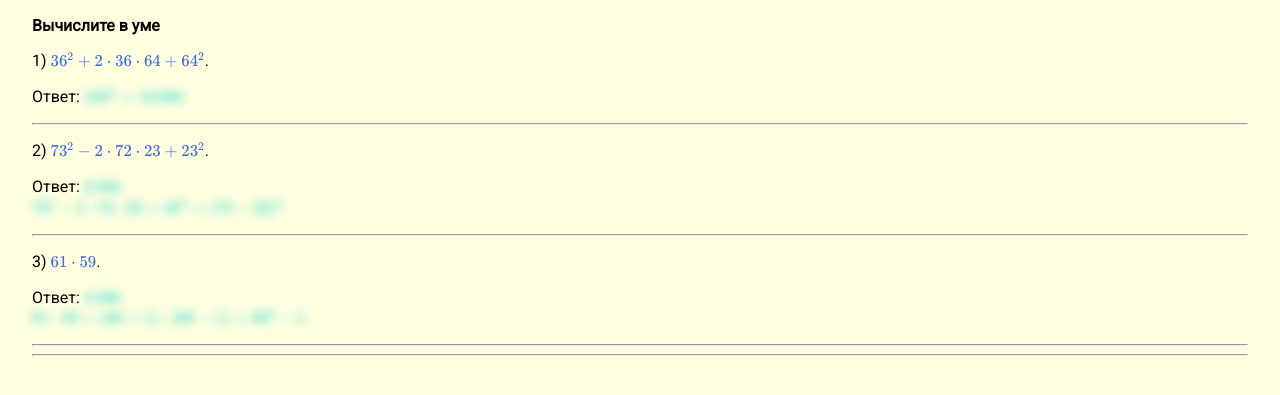
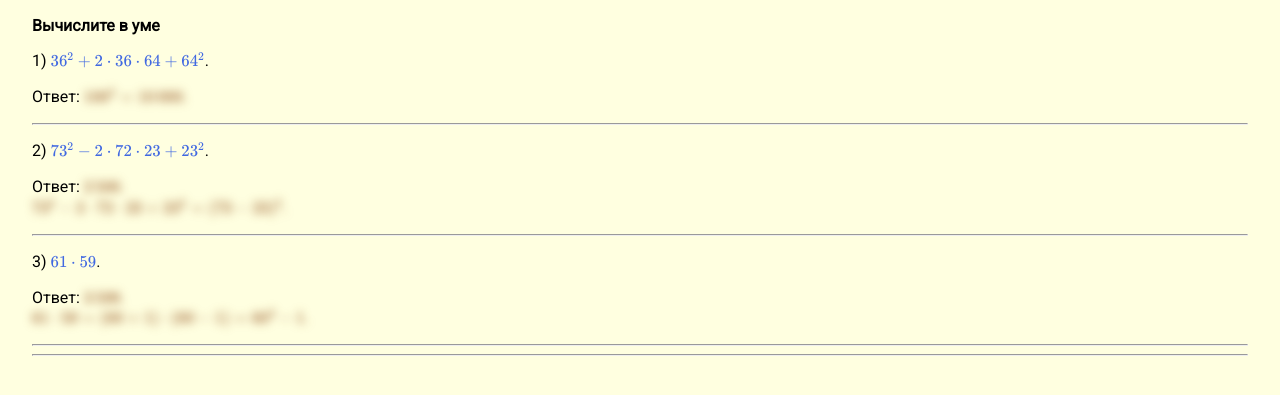
Before and after one commit to igorlsemenov/math, a Jekyll site: the page built from алгебра/7/ф-лы_сокр._умножения/3.md, in a window 1280 px wide. Shown: the top 395 px of the page. Built offline with Jekyll 4.4.1, drawn with Linux system fonts in a browser that asks for light colours; our own code applies the rules of GitHub Pages for plain Markdown files.

Commit message:
Update default.html

```diff
--- a/_layouts/default.html
+++ b/_layouts/default.html
@@ -43,7 +43,7 @@
         font-family: 'Roboto', sans-serif;
       }
       .katex { color: RoyalBlue; font-size: 1.05em !important; }
-      .answer, .answer .katex { color: DarkTurquoise; }
+      .answer, .answer .katex { color: SaddleBrown; }
     </style>
   </head>
   <body>
```
